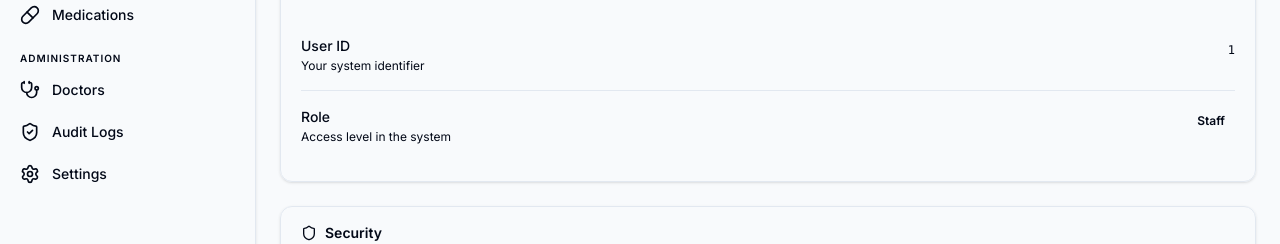
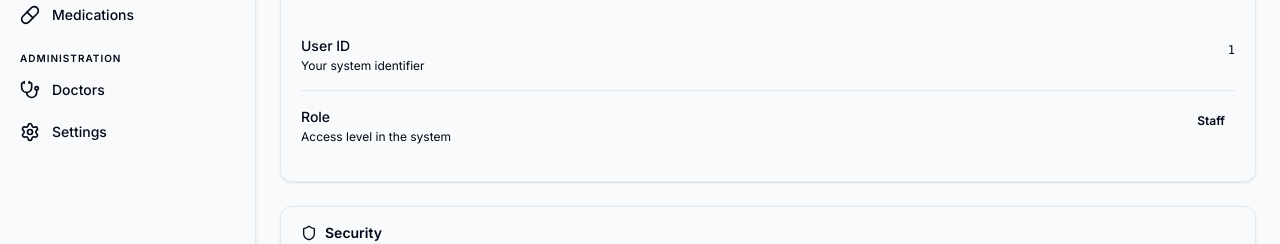
Before and after one commit to AadityaT123/HealthCareEHR, a React app in the folder frontend/: page /settings in a window 1280 px wide. Shown: the part 314-558 px from the top of the page. Built offline with nearby package versions, Linux system fonts and the light colour scheme; no server answers; sample sign-in values are in the browser's storage; the HTML template or start-up script is replaced by a standard one.

Commit message:
feat: Hide Audit Logs from Sidebar navigation for Doctors

```diff
--- a/frontend/src/components/layout/Sidebar.jsx
+++ b/frontend/src/components/layout/Sidebar.jsx
@@ -81,8 +81,12 @@ const Sidebar = () => {
                 {group.label}
               </p>
             )}
-            <div className="space-y-0.5">
-              {group.items.map((item) => {
+             <div className="space-y-0.5">
+              {group.items.filter(item => {
+                const isAdmin = user?.roleName?.toLowerCase() === 'admin';
+                if (item.name === 'Audit Logs') return isAdmin;
+                return true;
+              }).map((item) => {
                 const Icon = item.icon;
                 return (
                   <NavLink
```
